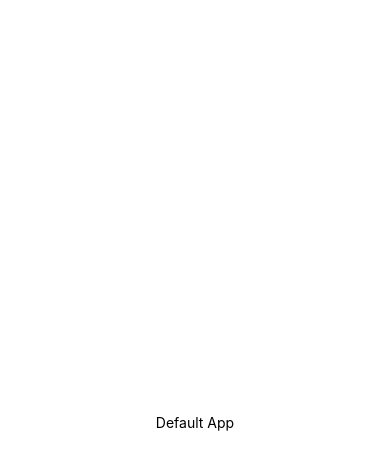
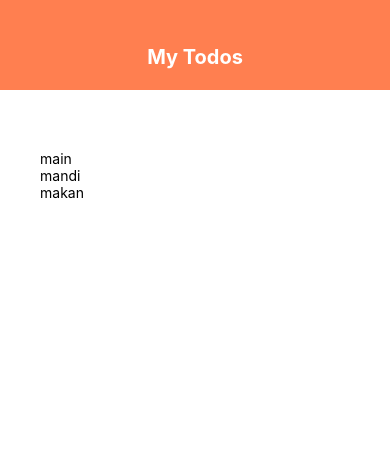
Before and after one commit to danielsitepu36/react-native-tutorial, a React Native app: screen / in a window 390 px wide. Shown: the top 470 px of the page. Built offline with nearby package versions, Linux system fonts and the light colour scheme.

Commit message:
#9-initial

```diff
--- a/App.js
+++ b/App.js
@@ -1,11 +1,28 @@
 import { StatusBar } from "expo-status-bar";
-import React from "react";
-import { StyleSheet, Text, View } from "react-native";
+import React, { useState } from "react";
+import { StyleSheet, Text, View, FlatList } from "react-native";
+
+import Header from "./components/header";
 
 export default function App() {
+  const [todos, setTodos] = useState([
+    { text: "main", key: "1" },
+    { text: "mandi", key: "2" },
+    { text: "makan", key: "3" },
+  ]);
+
   return (
     <View style={styles.container}>
-      <Text>Default App</Text>
+      <Header />
+      <View style={styles.content}>
+        {/* {to form} */}
+        <View style={styles.list}>
+          <FlatList
+            data={todos}
+            renderItem={({ item }) => <Text>{item.text}</Text>}
+          />
+        </View>
+      </View>
     </View>
   );
 }
@@ -14,7 +31,11 @@
   container: {
     flex: 1,
     backgroundColor: "#fff",
-    alignItems: "center",
-    justifyContent: "center",
+  },
+  content: {
+    padding: 40,
+  },
+  list: {
+    marginTop: 20,
   },
 });
--- /dev/null
+++ b/components/header.js
@@ -0,0 +1,24 @@
+import React from "react";
+import { StyleSheet, Text, View } from "react-native";
+
+export default function Header() {
+  return (
+    <View style={styles.header}>
+      <Text style={styles.title}>My Todos</Text>
+    </View>
+  );
+}
+
+const styles = StyleSheet.create({
+  header: {
+    height: 90,
+    paddingTop: 45,
+    backgroundColor: "coral",
+  },
+  title: {
+    textAlign: "center",
+    color: "#fff",
+    fontSize: 20,
+    fontWeight: "bold",
+  },
+});
```
